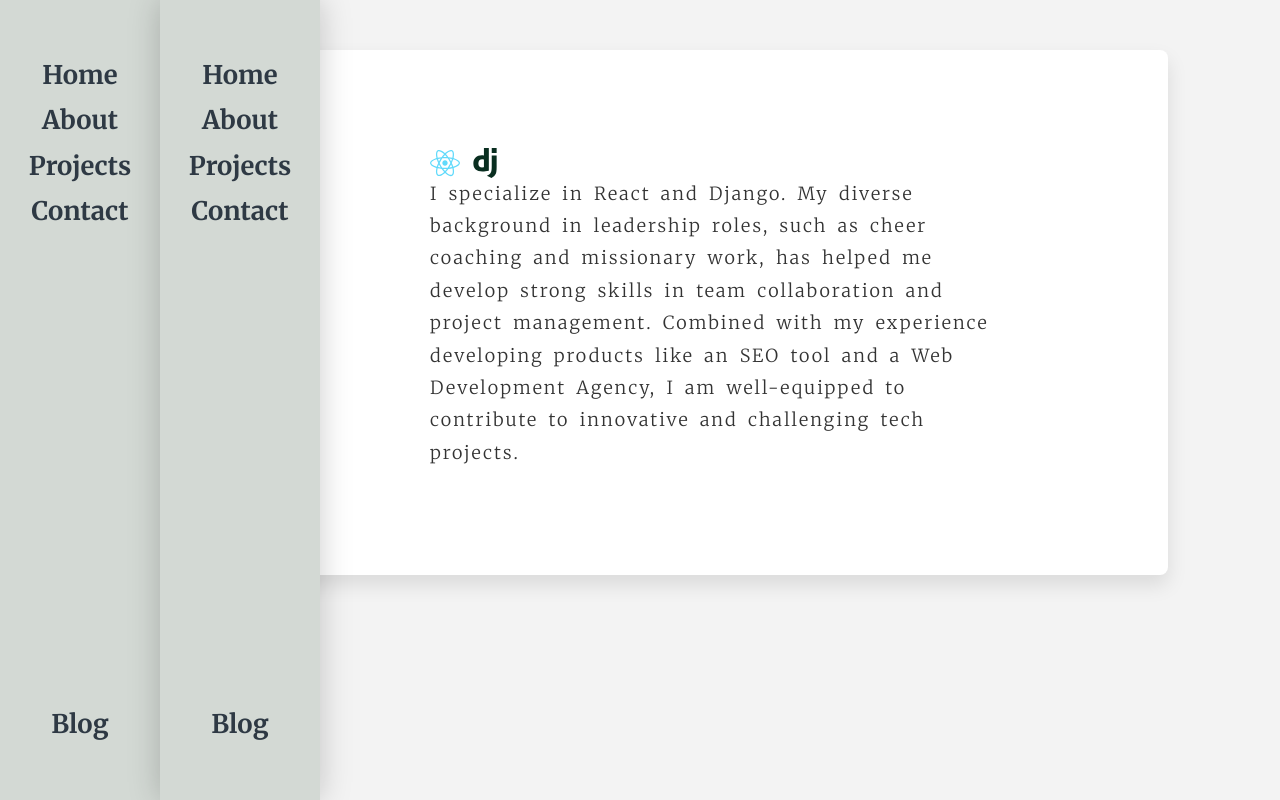
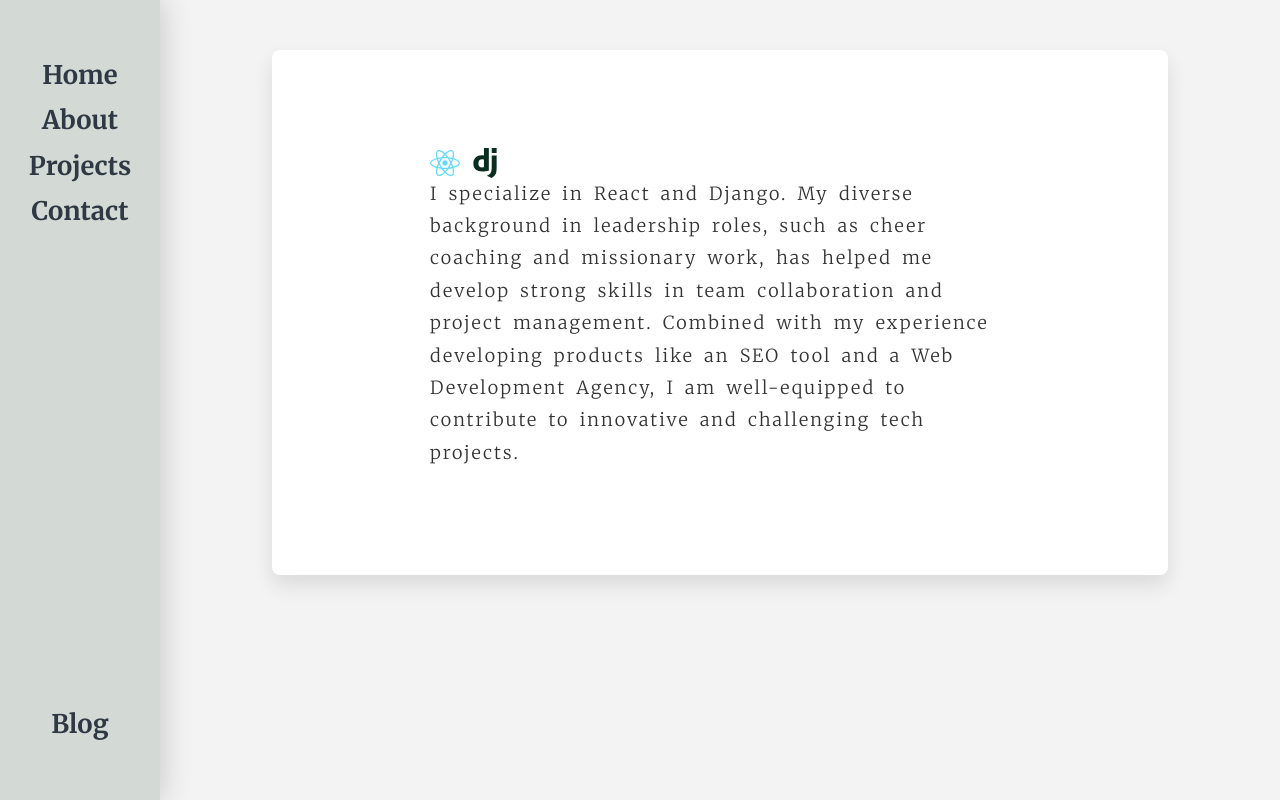
Before and after one commit to nwils000/blog, a React (Vite) app: page /about in a window 1280 px wide. Built offline with nearby package versions, Linux system fonts and the light colour scheme; a web font is replaced by a local one.

Commit message:
made navbar fit better with the blog

```diff
--- a/src/components/AboutMe.jsx
+++ b/src/components/AboutMe.jsx
@@ -1,12 +1,10 @@
 import { FaReact } from 'react-icons/fa';
 import { SiDjango } from 'react-icons/si';
-import NavBar from './NavBar';
 import '../styles/about-me.css';
 
 const AboutMe = () => {
   return (
     <>
-      <NavBar />
       <div className="about-me-container">
         <section className="content">
           <div className="intro-statement">
--- a/src/components/App.jsx
+++ b/src/components/Blog.jsx
@@ -1,7 +1,7 @@
 import { IntroductoryHeader } from './IntroductoryHeader';
 import BlogPostCardWrapper from './BlogPostCardWrapper';
 
-function App() {
+function Blog() {
   return (
     <>
       <IntroductoryHeader />
@@ -10,4 +10,4 @@ function App() {
   );
 }
 
-export default App;
+export default Blog;
--- a/src/components/IntroductoryHeader.jsx
+++ b/src/components/IntroductoryHeader.jsx
@@ -1,9 +1,6 @@
-import NavBar from './NavBar';
-
 export function IntroductoryHeader() {
   return (
     <header>
-      <NavBar />
       <div className="intro-statement">
         <p>
           {`This blog documents my path from a beginner in front-end web
--- a/src/components/NavBar.jsx
+++ b/src/components/NavBar.jsx
@@ -15,7 +15,9 @@ export default function NavBar() {
         <Link className="navbar-links">Contact</Link>
       </div>
       <div className="blog-link">
-        <Link className="navbar-links">Blog</Link>
+        <Link to="blog" className="navbar-links">
+          Blog
+        </Link>
       </div>
     </div>
   );
--- a/src/main.jsx
+++ b/src/main.jsx
@@ -6,6 +6,7 @@ import './styles/styles.css';
 import { createBrowserRouter, RouterProvider, Outlet } from 'react-router-dom';
 import weeklyBlogs from './blogPosts.json';
 import NavBar from './components/NavBar.jsx';
+import Blog from './components/Blog.jsx';
 
 export function Layout() {
   return (
@@ -22,6 +23,10 @@ let routes = [
   {
     path: '/',
     element: <Portfolio />,
+  },
+  {
+    path: '/blog',
+    element: <Blog />,
   },
   {
     path: '/about',
```
